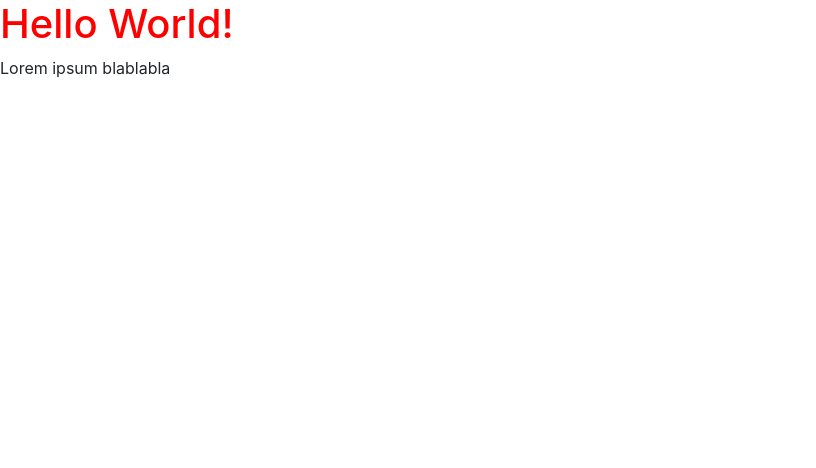
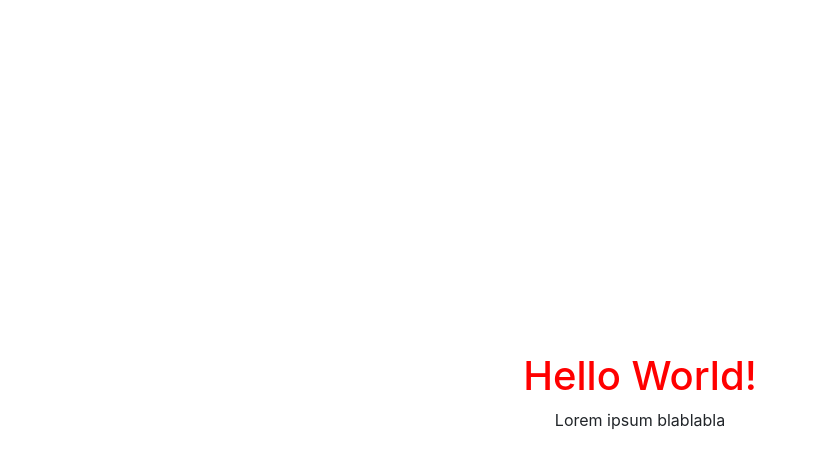
Before and after one commit to rafaelytakei/itsy_testing, a website: page src/index.html in a window 1280 px wide. Shown: the whole page, without its empty margins (0-816 px from the left). Drawn offline with nearby package versions, Linux system fonts and the light colour scheme.

Commit message:
before multiple bundles

```diff
--- a/src/assets/scss/main.scss
+++ b/src/assets/scss/main.scss
@@ -1,3 +1,10 @@
-h1 {
-    color: red;
+#helloWorld {
+    display: flex;
+    flex-direction: column;
+    justify-content: center;
+    align-items: center;
+    height: 100vh;
+    h1 {
+        color: red;
+    }
 }
--- a/src/index.html
+++ b/src/index.html
@@ -5,7 +5,7 @@
     <meta name="viewport" content="width=device-width, initial-scale=1.0">
 
     <!-- Título do Site -->
-    <title>Document</title>
+    <title>Title Placeholder</title>
 
     <!-- Import de styles -->
     <link rel="stylesheet" href="./assets/vendors/bootstrap/dist/css/bootstrap.min.css">
@@ -16,10 +16,12 @@
 <body>
 
     <!-- Body Code -->
-    <div id="helloWorld">
-        <h1></h1>
-        <p id="paragraph"></p>
-    </div>
+    <section class="container">
+        <div id="helloWorld">
+            <h1></h1>
+            <p id="paragraph"></p>
+        </div>
+    </section>
 
 
 
```
Also changed, not shown: README.md, src/assets/css/main.css.
